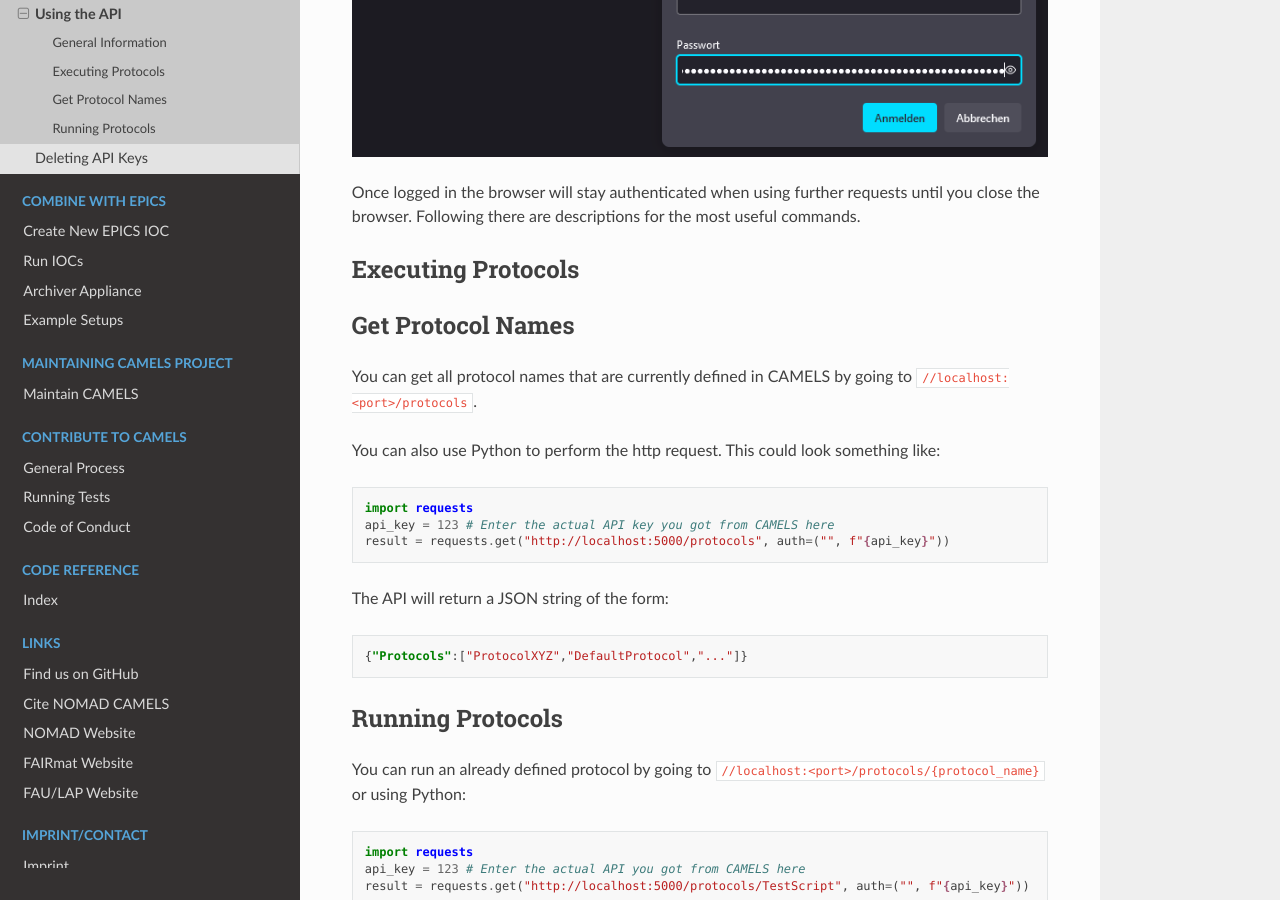
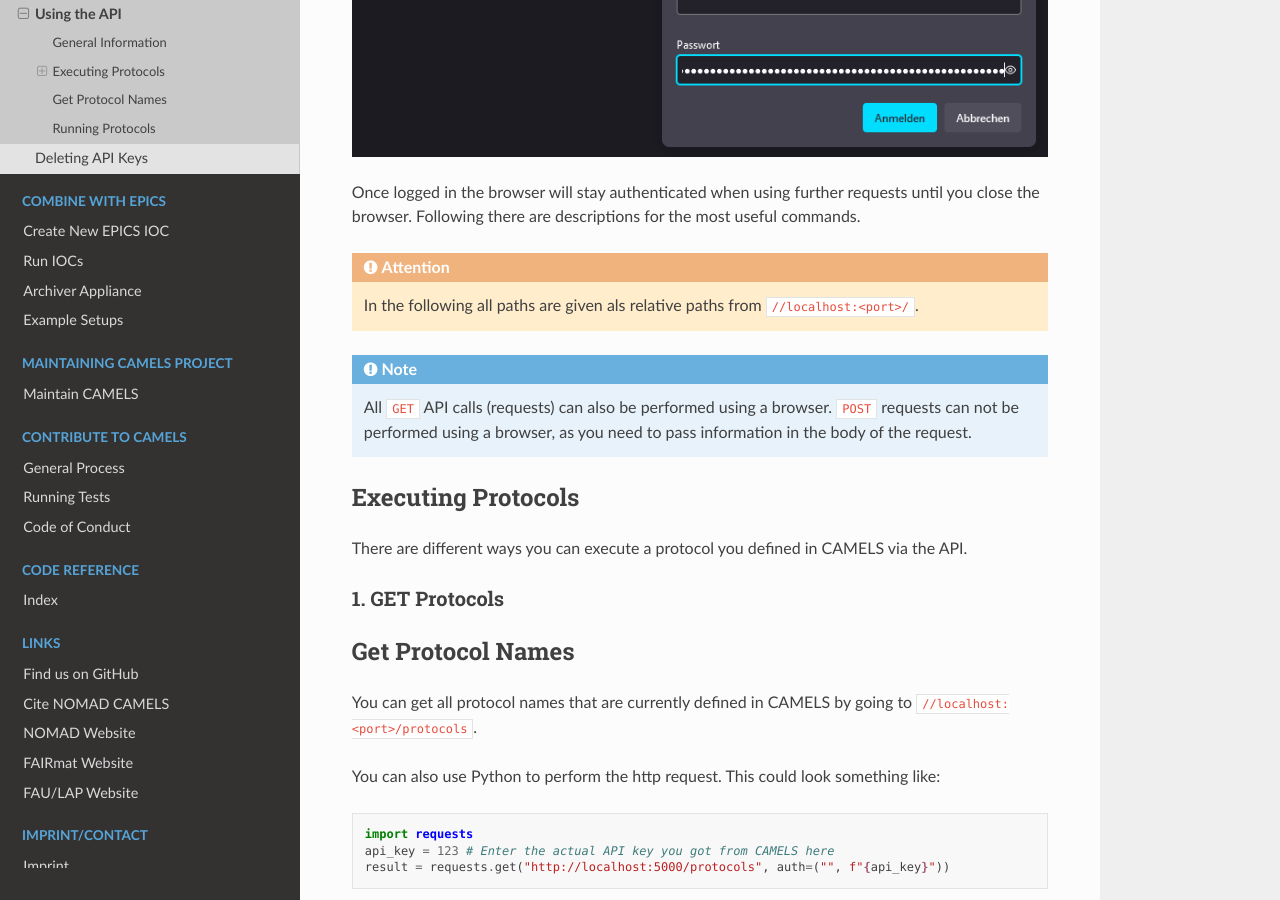
Before and after one commit to FAU-LAP/NOMAD-CAMELS, a Sphinx documentation site: the page built from docs/source/doc/api/Using_API.md, in a window 1280 px wide and 900 px high, scrolled down 683 px. Built offline with Sphinx 7.4.7 and the Read the Docs theme 2.0.0, drawn with Linux system fonts in a browser that asks for light colours; pages that are not in the unit, such as notebooks, are missing from menus; the version number is read from the project's files by our own code.

Commit message:
Fixed broken TOC

````diff
--- a/docs/source/doc/api/Using_API.md
+++ b/docs/source/doc/api/Using_API.md
@@ -1,10 +1,6 @@
 # Using the API
 
 This page should help you use and understand the API and its functionality.
-
-```{toctree}
-:maxdepth: 1
-```
 
 ## General Information
 
@@ -18,7 +14,22 @@
 Once logged in the browser will stay authenticated when using further requests until you close the browser.
 Following there are descriptions for the most useful commands.
 
+```{attention}
+In the following all paths are given als relative paths from `//localhost:<port>/`.
+```
+
+```{note}
+All `GET` API calls (requests) can also be performed using a browser. `POST` requests can not be performed using a browser, as you need to pass information in the body of the request.
+```
+
+
+
 ## Executing Protocols
+
+There are different ways you can execute a protocol you defined in CAMELS via the API.
+
+### 1. GET Protocols
+
 
 
 ## Get Protocol Names
````
